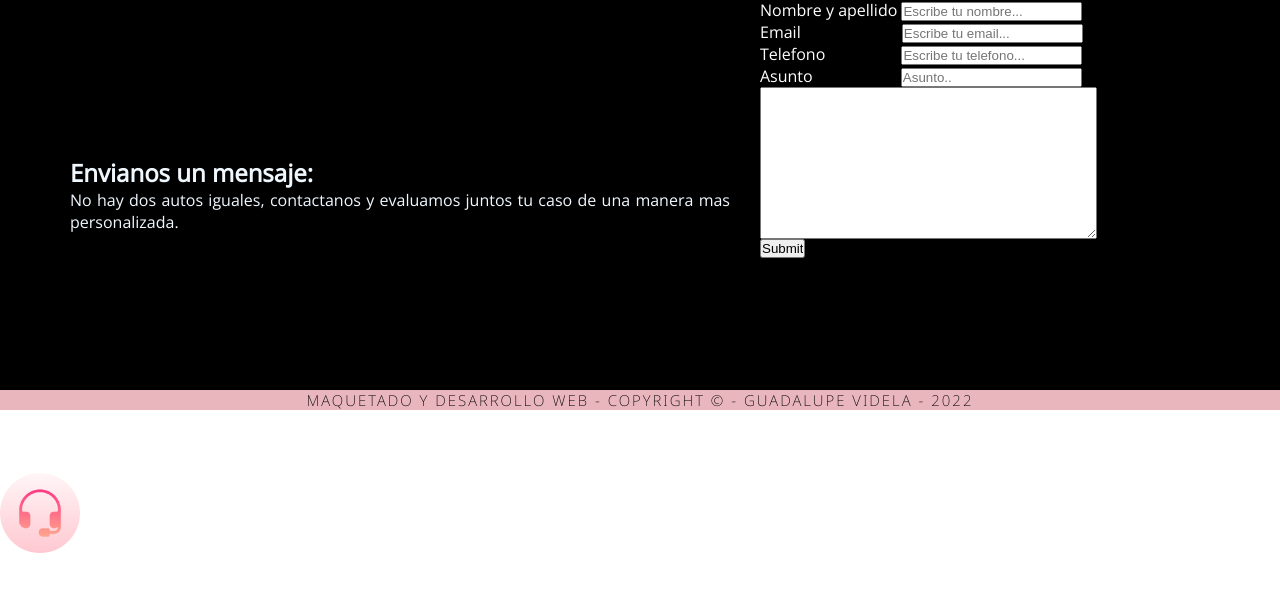
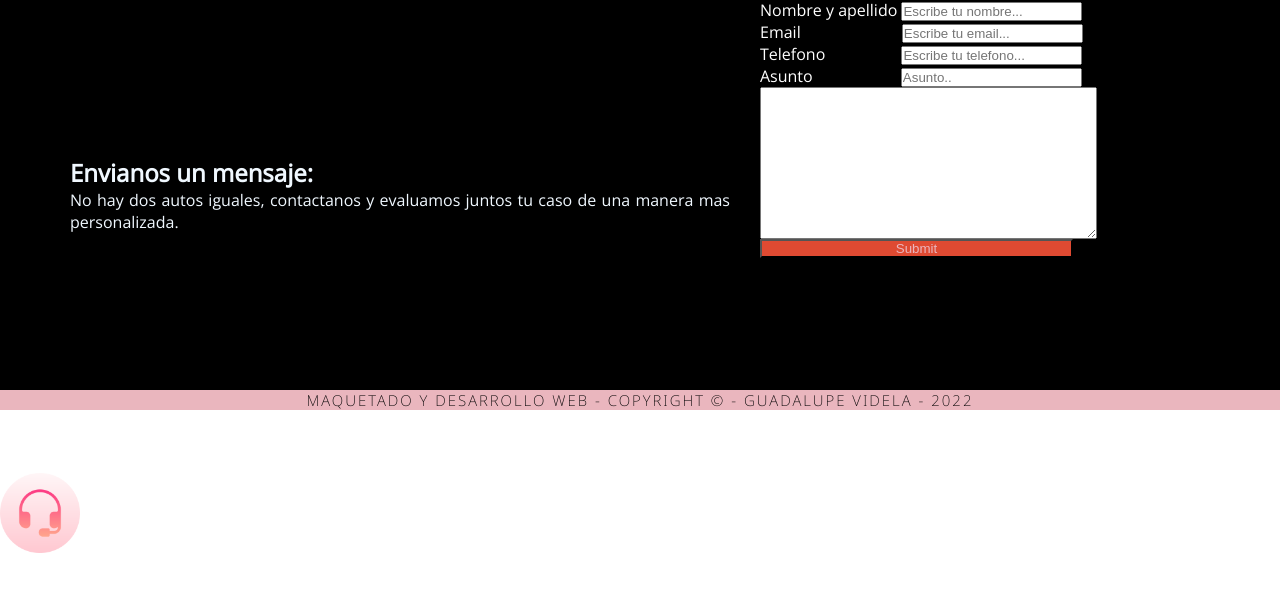
Before and after one commit to GuadaVid/Proyecto-final-EMAE, a plain HTML site: page Pages/Contactos.html in a window 1280 px wide. Shown: the part 183-774 px from the top of the page. Drawn offline with nearby package versions, Linux system fonts and the light colour scheme.

Commit message:
correccion form

```diff
--- a/CSS/Styles.css
+++ b/CSS/Styles.css
@@ -582,25 +582,33 @@ padding: 10px 10px 10px 10px;
 .margenformasun {
     margin-left: 84px;
 }
-
+.botonenviar{
+    width: 313px;
+    background-color: #df4a32;
+    color: #eab6be;
+}
 
 @media (max-width: 768px){
     .contenerdor-formulario{
         flex-wrap: wrap;
         justify-content: center;
+
     }
     .info-formulario{
-        padding: 30px;
+        padding: 20px;
     }
     .form {
         padding: 30px;
     }
 }
 @media (max-width: 576px){
+    .contenerdor-formulario{
 
+    }
     .info-formulario{
         padding: 10px;
         padding-bottom: 30px;
+
     }
     .form {
         padding: 10px;
--- a/Pages/Contactos.html
+++ b/Pages/Contactos.html
@@ -53,7 +53,7 @@
     <input class="margenformasun" type="text" id="Asunto" placeholder="Asunto.."><br>
 
     <textarea name="consulta" id="" cols="40" rows="10"></textarea><br>
-    <input  type="submit">
+    <input  class="botonenviar" type="submit">
 </div>
     <br><br><br>
     <br><br><br>
```
